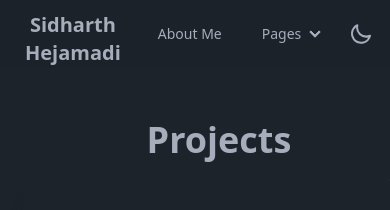
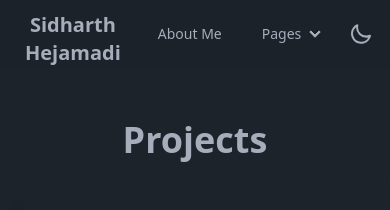
Before and after one commit to HejSidharth/Portfolio, a React (Vite) app: page /project in a window 390 px wide. Shown: the top 210 px of the page. Built offline with nearby package versions, Linux system fonts and the light colour scheme.

Commit message:
fixed left margin for mobile

```diff
--- a/src/pages/Experience.tsx
+++ b/src/pages/Experience.tsx
@@ -2,7 +2,7 @@
 export default function Experience() {
   return (
 <div className='flex flex-col mt-10 sm:justify-center sm:h-auto h-screen'>
-      <div className='text-4xl font-bold mt-20 ml-12 flex justify-center sm:justify-start'>Experience</div>
+      <div className='text-4xl font-bold mt-20 ml-0 sm:ml-12 flex justify-center sm:justify-start'>Experience</div>
       <div className='flex mt-5 justify-start sm:flex-row flex-col items-center sm:items-start gap-5'>
       <a href="https://uiuc.hack4impact.org/">
       <div className="ml-10 card w-96 bg-base-100 shadow-xl  hover:bg-base-200 transition-colors duration-200 indicator">
--- a/src/pages/Projects.tsx
+++ b/src/pages/Projects.tsx
@@ -2,7 +2,7 @@
 export default function Projects() {
   return (
 <div className='flex flex-col mt-10 sm:h-auto h-screen mb-10'>
-      <div className='text-4xl font-bold mt-20 ml-12 flex justify-center sm:justify-start'>Projects</div>
+      <div className='text-4xl font-bold mt-20 ml-0 sm:ml-12 flex justify-center sm:justify-start'>Projects</div>
       <div className='flex flex-col sm:flex-row mt-5 justify-start sm:justify-start items-center sm:items-start gap-5'>
         <a href="https://github.com/HejSidharth/HonestWeather">
       <div className="ml-10 card w-96 bg-base-100 shadow-xl  hover:bg-base-200 transition-colors duration-200 indicator">
```
